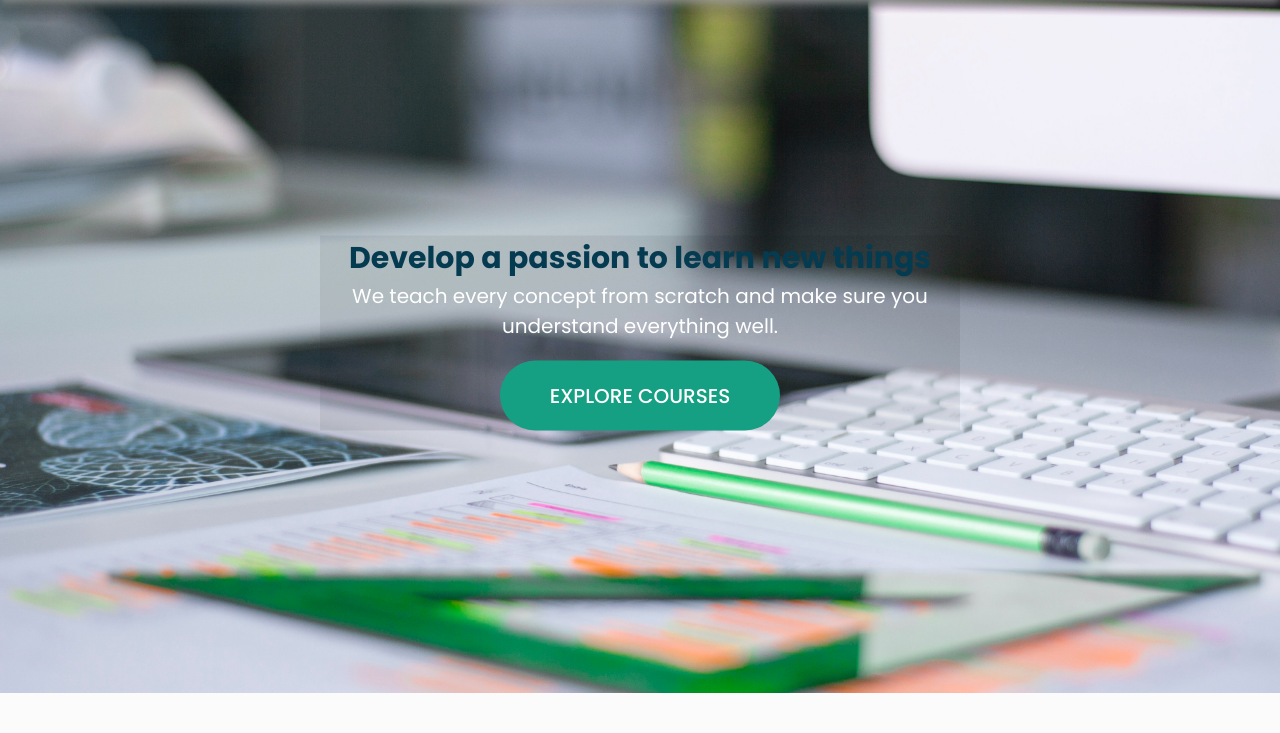
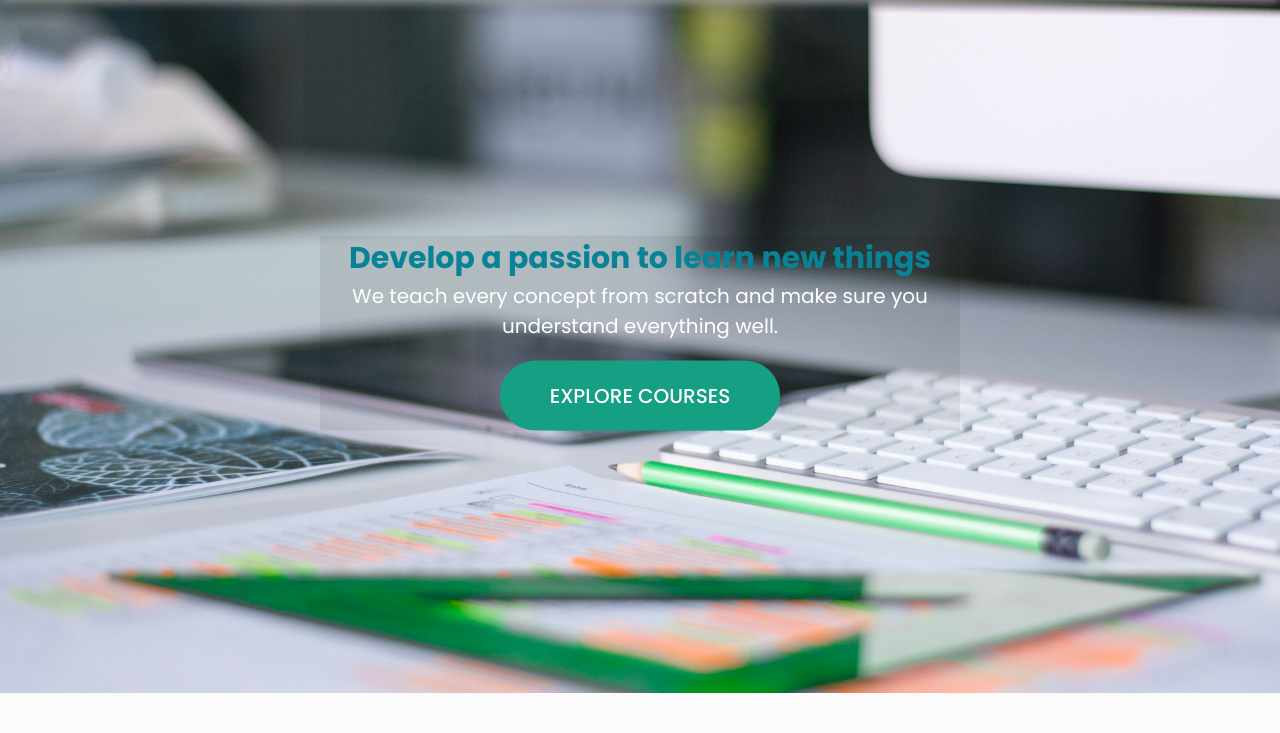
Before and after one commit to MahwishFatima/Zad-e-Raah.github.io, a plain HTML site: page index.html in a window 1280 px wide. Shown: the part 67-800 px from the top of the page. Drawn offline with nearby package versions, Linux system fonts and the light colour scheme.

Commit message:
Update style.css

```diff
--- a/style.css
+++ b/style.css
@@ -42,7 +42,7 @@ body{
     background: #0c7961;
 }
 .text-blue{
-    color: rgba(5, 59, 80, 1);
+    color: rgb(8, 131, 149);
 }
 .text-gray{
     color: rgba(51, 51, 51, 0.74);
```
